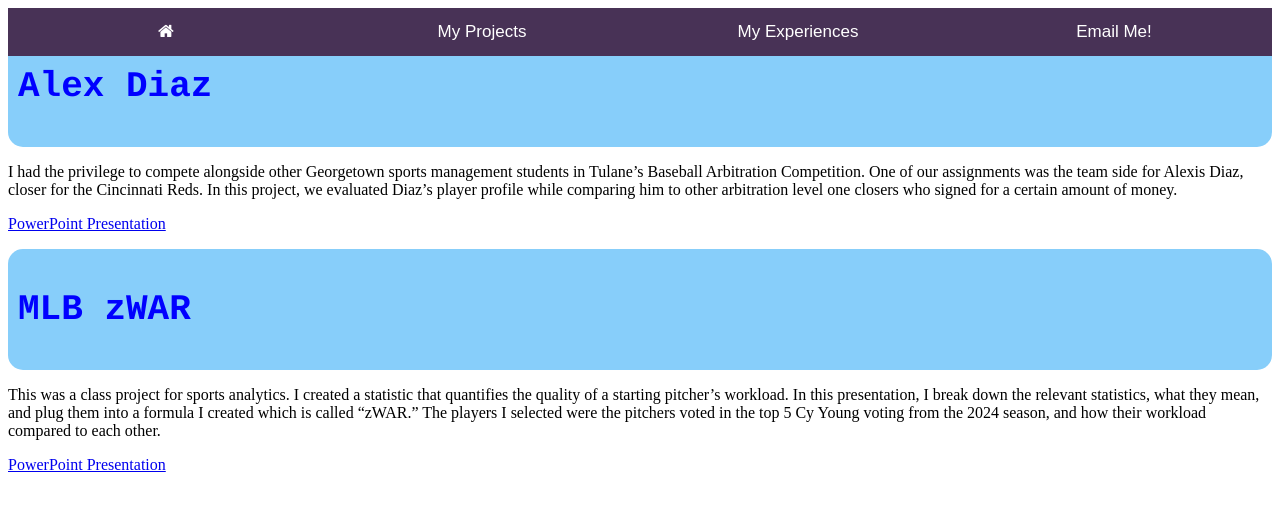
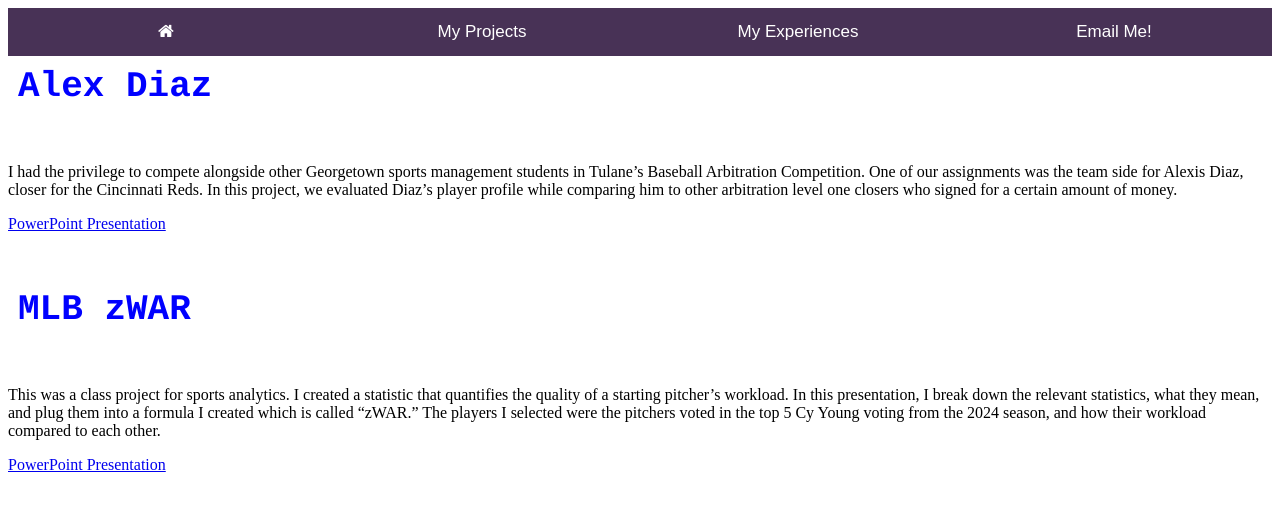
Before and after one commit to jwheat780/jwheat780.github.io, a plain HTML site: page projects.html in a window 1280 px wide. Drawn offline with Linux system fonts and the light colour scheme.

Commit message:
formatting

```diff
--- a/projects.html
+++ b/projects.html
@@ -64,16 +64,18 @@
 
 <br>
 
-<div style="font-size: 24px; color: #0000FF; background-color: #87CEFA; border-radius: 15px; padding: 10px;">
+<div style="font-size: 24px; color: #0000FF; border-radius: 15px; padding: 10px;">
     <h2>Alex Diaz</h2>
 </div>
+
 
 <p>I had the privilege to compete alongside other Georgetown sports management students in Tulane’s Baseball Arbitration Competition. One of our assignments was the team side for Alexis Diaz, closer for the Cincinnati Reds. In this project, we evaluated Diaz’s player profile while comparing him to other arbitration level one closers who signed for a certain amount of money.</p>
 <p><a href = "pdfs/Alexis Diaz Team Side.pptx">PowerPoint Presentation</a></p>
 
-<div style="font-size: 24px; color: #0000FF; background-color: #87CEFA; border-radius: 15px; padding: 10px;">
+<div style="font-size: 24px; color: #0000FF; border-radius: 15px; padding: 10px;">
     <h2>MLB zWAR</h2>
 </div>
+
 
 <p>This was a class project for sports analytics. I created a statistic that quantifies the quality of a starting pitcher’s workload. In this presentation, I break down the relevant statistics, what they mean, and plug them into a formula I created which is called “zWAR.” The players I selected were the pitchers voted in the top 5 Cy Young voting from the 2024 season, and how their workload compared to each other.</p>
 <p><a href = "pdfs/MLB zWAR.pptx">PowerPoint Presentation</a></p>
```
